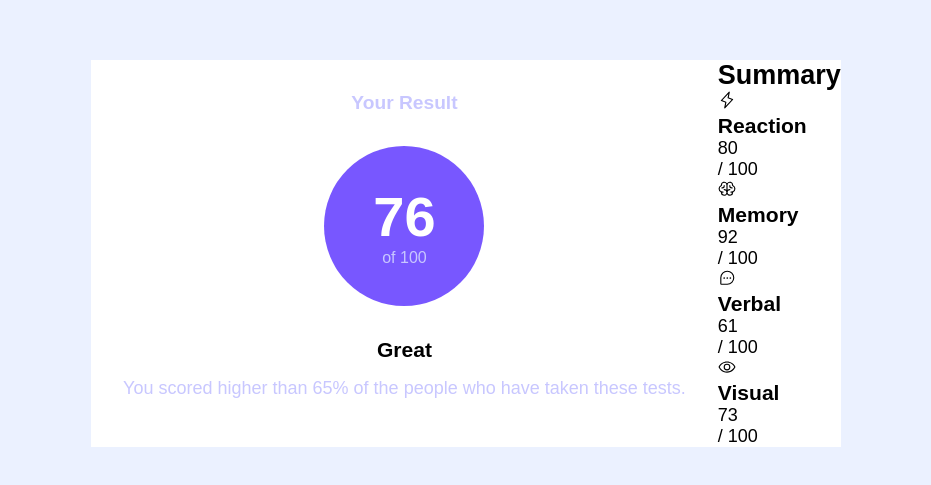
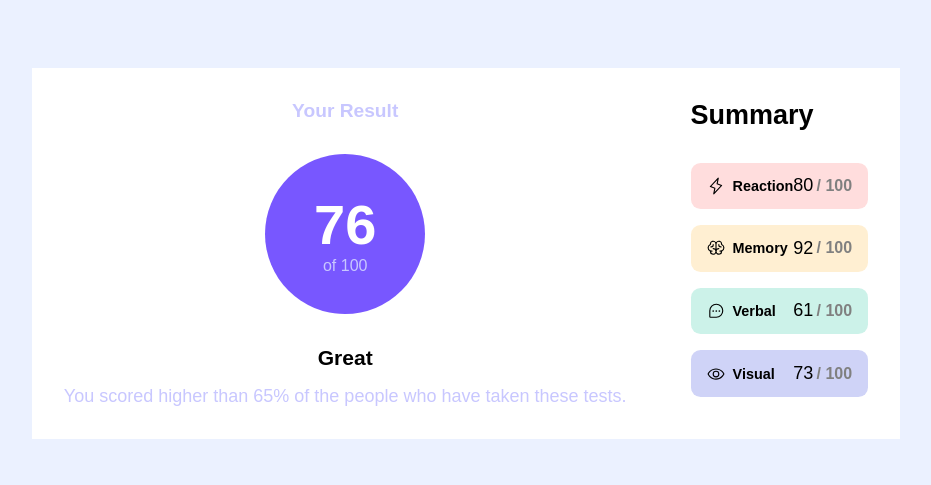
Before and after one commit to yurimzk/results-summary-react, a React (Vite) app: page / in a window 1280 px wide. Shown: the part 147-632 px from the top of the page, without its empty margins (174-1105 px from the left). Built offline with nearby package versions, Linux system fonts and the light colour scheme.

Commit message:
add style to summary section

```diff
--- a/src/components/Summary.scss
+++ b/src/components/Summary.scss
@@ -0,0 +1,99 @@
+.summary-container {
+  display: flex;
+  flex-direction: column;
+  gap: 2rem;
+  padding: 2rem 2rem;
+  border-radius: 2rem;
+
+  .summary-list {
+    display: flex;
+    flex-direction: column;
+    gap: 1rem;
+  }
+
+  .reaction-category,
+  .memory-category,
+  .verbal-category,
+  .visual-category {
+    display: flex;
+    justify-content: space-between;
+    align-items: center;
+    border-radius: .6rem;
+    padding: .8rem 1rem;
+  }
+
+  .reaction-category {
+    background-color: var(--light-red-bg);
+  }
+
+  .memory-category {
+    background-color: var(--orangey-yellow-bg);
+  }
+
+  .verbal-category {
+    background-color: var(--green-teal-bg);
+  }
+
+  .visual-category {
+    background-color: var(--cobalt-blue-bg);
+  }
+
+  .category-heading {
+    display: flex;
+    gap: .5rem;
+    align-items: center;
+  }
+
+  .category-heading h3 {
+    font-size: .9rem;
+    font-weight: 600;
+  }
+
+  .reaction-icon,
+  .reaction-heading {
+    color: var(--light-red);
+  }
+
+  .memory-icon,
+  .memory-heading {
+    color: var(--orangey-yellow);
+  }
+
+  .verbal-icon,
+  .verbal-heading {
+    color: var(--green-teal);
+  }
+
+  .visual-icon,
+  .visual-heading {
+    color: var(--cobalt-blue);
+  }
+
+  .category-score {
+    display: flex;
+    justify-content: space-between;
+    align-items: center;
+    gap: .2rem;
+
+    div, p {
+      font-size: 1rem;
+      font-weight: 700;
+      color: var(--grey);
+    }
+  }
+
+  button {
+    background-color: var(--dark-gray-blue);
+    color: var(--white);
+    font-size: .9rem;
+    font-weight: 700;
+    padding: 1rem 2rem;
+    border-radius: 1.5rem;
+    border: none;
+    cursor: pointer;
+
+    &:hover {
+      filter: brightness(0.7);
+    }
+  }
+}
```
